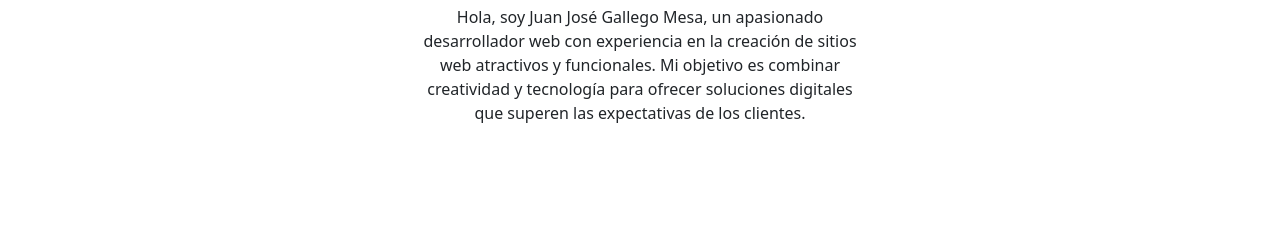
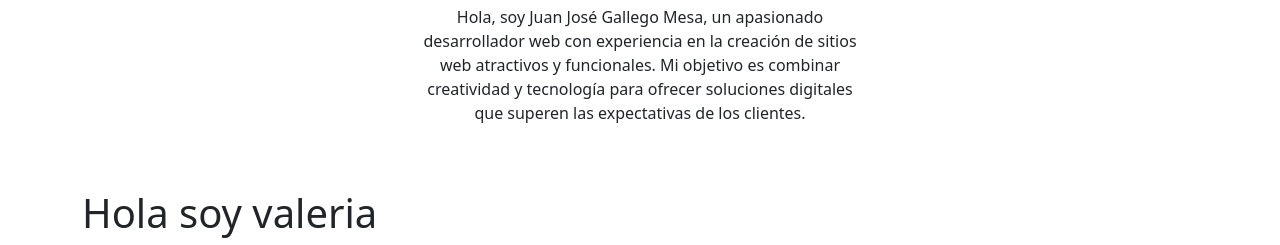
Before and after one commit to salazco/juanjosegallego, a plain HTML site: page index.html in a window 1280 px wide. Shown: the part 768-1013 px from the top of the page. Before the commit the page ends 957 px from the top, so only its background shows below. Drawn offline with nearby package versions, Linux system fonts and the light colour scheme.

Commit message:
puse mi nombre

```diff
--- a/index.html
+++ b/index.html
@@ -22,6 +22,14 @@
         </div>
     </section>
 
+    <section class="container">
+        <div class="row">
+            <div class="col-12">
+                <h1>Hola soy valeria</h1>
+            </div>
+        </div>
+    </section>
+
     <script src="https://cdn.jsdelivr.net/npm/bootstrap@5.3.8/dist/js/bootstrap.bundle.min.js" integrity="sha384-FKyoEForCGlyvwx9Hj09JcYn3nv7wiPVlz7YYwJrWVcXK/BmnVDxM+D2scQbITxI" crossorigin="anonymous"></script>
 </body>
 </html>
```
